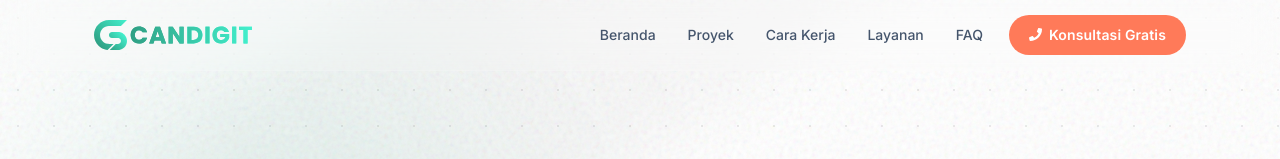
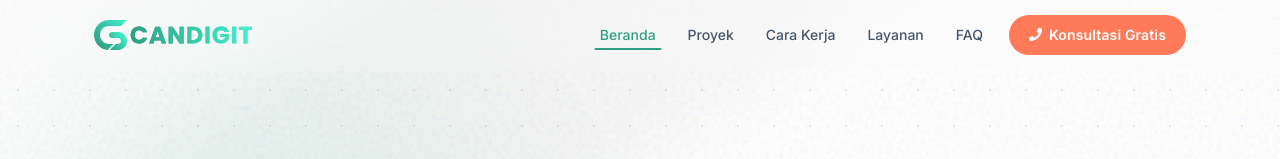
Before and after one commit to navyrastudio/companyprofilecandigital, a Next.js app: page / in a window 1280 px wide. Shown: the top 159 px of the page. Built offline with nearby package versions, Linux system fonts and the light colour scheme.

Commit message:
style(navbar): implement smooth scrolling behavior for section links

```diff
--- a/app/components/Navbar.tsx
+++ b/app/components/Navbar.tsx
@@ -13,6 +13,7 @@ const navLinks = [
 export default function Navbar() {
   const [mobileOpen, setMobileOpen] = useState(false);
   const [scrolled, setScrolled] = useState(false);
+  const [activeSection, setActiveSection] = useState("hero");
 
   useEffect(() => {
     const fn = () => setScrolled(window.scrollY > 10);
@@ -30,6 +31,80 @@ export default function Navbar() {
     return () => { document.body.style.overflow = ""; };
   }, [mobileOpen]);
 
+  // Active section observer on scroll (Scrollspy)
+  useEffect(() => {
+    const handleScrollActive = () => {
+      const scrollPosition = window.scrollY + 120; // offset for detection
+      const sections = ["hero", "portfolio", "process", "pricing", "faq"];
+
+      for (const section of sections) {
+        const el = document.getElementById(section);
+        if (el) {
+          const top = el.offsetTop;
+          const height = el.offsetHeight;
+          if (scrollPosition >= top && scrollPosition < top + height) {
+            setActiveSection(section);
+            break;
+          }
+        }
+      }
+    };
+
+    window.addEventListener("scroll", handleScrollActive);
+    handleScrollActive(); // Run once initially
+    return () => window.removeEventListener("scroll", handleScrollActive);
+  }, []);
+
+  // Custom smooth scroll handler with offset for sticky navbar
+  const handleScroll = (e: React.MouseEvent<HTMLAnchorElement>, href: string, isMobile: boolean = false) => {
+    e.preventDefault();
+    const targetId = href.replace("#", "");
+
+    // For hero/top section, scroll exactly to the very top of the page (0 offset)
+    if (targetId === "hero") {
+      if (isMobile) {
+        setMobileOpen(false);
+        setTimeout(() => {
+          window.scrollTo({
+            top: 0,
+            behavior: "smooth"
+          });
+        }, 350);
+      } else {
+        window.scrollTo({
+          top: 0,
+          behavior: "smooth"
+        });
+      }
+      return;
+    }
+
+    const element = document.getElementById(targetId);
+    if (element) {
+      const offset = 10; // Snug offset (10px) to overlap section padding and keep content close to navbar
+      const bodyRect = document.body.getBoundingClientRect().top;
+      const elementRect = element.getBoundingClientRect().top;
+      const elementPosition = elementRect - bodyRect;
+      const offsetPosition = elementPosition - offset;
+
+      if (isMobile) {
+        setMobileOpen(false);
+        // Wait for the slide-out menu animation (350ms) to complete for an ultra-smooth experience
+        setTimeout(() => {
+          window.scrollTo({
+            top: offsetPosition,
+            behavior: "smooth"
+          });
+        }, 350);
+      } else {
+        window.scrollTo({
+          top: offsetPosition,
+          behavior: "smooth"
+        });
+      }
+    }
+  };
+
   return (
     <>
       {/* ── Navbar bar ── */}
@@ -39,7 +114,7 @@ export default function Navbar() {
       >
         <div className="nav-inner">
           {/* Logo */}
-          <a href="#hero" className="nav-logo">
+          <a href="#hero" onClick={(e) => handleScroll(e, "#hero", false)} className="nav-logo">
             <img
               src={
                 scrolled && !mobileOpen
@@ -53,11 +128,19 @@ export default function Navbar() {
 
           {/* Desktop nav links */}
           <div className="nav-links">
-            {navLinks.map((l) => (
-              <a key={l.label} href={l.href} className="nav-link">
+            {navLinks.map((l) => {
+              const isActive = activeSection === l.href.replace("#", "");
+              return (
+                <a
+                  key={l.label}
+                  href={l.href}
+                  onClick={(e) => handleScroll(e, l.href, false)}
+                  className={`nav-link ${isActive ? "active" : ""}`}
+                >
                   {l.label}
                 </a>
-            ))}
+              );
+            })}
             <a
               href="https://wa.me/6281234567890?text=Halo%20CanDigit%2C%20saya%20ingin%20konsultasi"
               target="_blank"
@@ -220,16 +303,18 @@ export default function Navbar() {
             zIndex: 1,
           }}
         >
-          {navLinks.map((l, i) => (
+          {navLinks.map((l, i) => {
+            const isActive = activeSection === l.href.replace("#", "");
+            return (
               <a
                 key={l.label}
                 href={l.href}
-              onClick={() => setMobileOpen(false)}
+                onClick={(e) => handleScroll(e, l.href, true)}
                 style={{
-                color: "rgba(255,255,255,0.92)",
+                  color: isActive ? "#43F0CD" : "rgba(255,255,255,0.92)",
                   textDecoration: "none",
                   fontSize: "26px",
-                fontWeight: 700,
+                  fontWeight: isActive ? 800 : 700,
                   letterSpacing: "-0.02em",
                   width: "100%",
                   textAlign: "center",
@@ -247,13 +332,16 @@ export default function Navbar() {
                 onMouseEnter={(e) =>
                   (e.currentTarget.style.color = "#43F0CD")
                 }
-              onMouseLeave={(e) =>
-                (e.currentTarget.style.color = "rgba(255,255,255,0.92)")
+                onMouseLeave={(e) => {
+                  if (!isActive) {
+                    e.currentTarget.style.color = "rgba(255,255,255,0.92)";
                   }
+                }}
               >
                 {l.label}
               </a>
-          ))}
+            );
+          })}
 
           {/* CTA Button */}
           <a
--- a/app/globals.css
+++ b/app/globals.css
@@ -306,11 +306,13 @@ section {
   border-radius: 2px;
 }
 
-.nav-link:hover {
+.nav-link:hover,
+.nav-link.active {
   color: #ffffff;
 }
 
-.nav-link:hover::after {
+.nav-link:hover::after,
+.nav-link.active::after {
   width: 80%;
 }
 
@@ -322,7 +324,8 @@ section {
   background-color: #2FA084;
 }
 
-.navbar.at-top .nav-link:hover {
+.navbar.at-top .nav-link:hover,
+.navbar.at-top .nav-link.active {
   color: #2FA084;
 }
 
```
Lines whose indentation alone changed are shown as unchanged.
